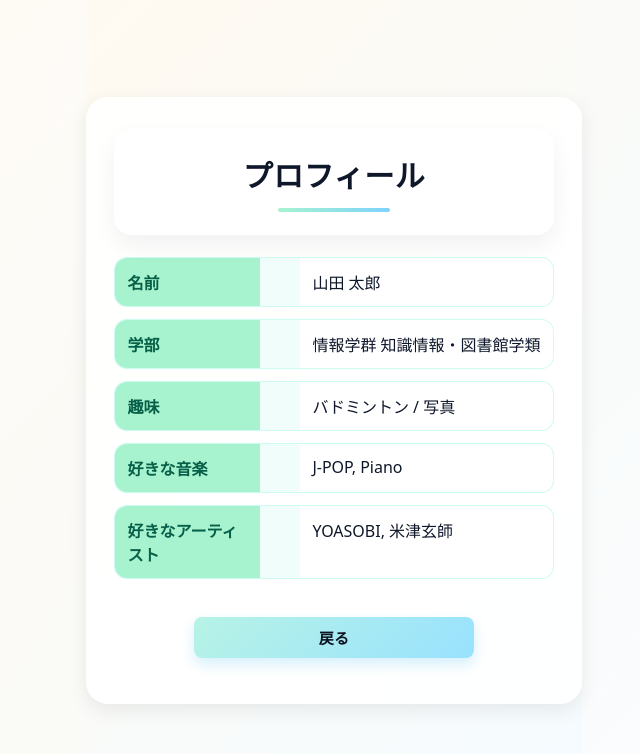
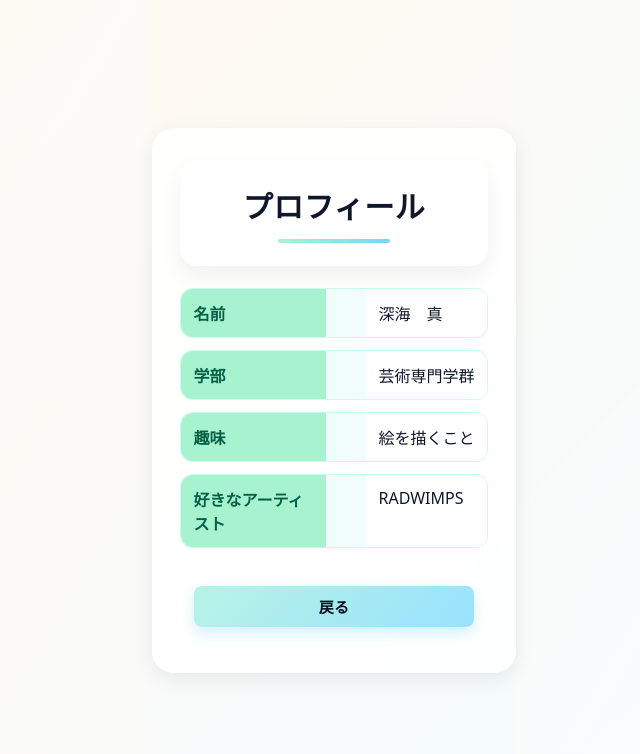
Before and after one commit to Thin9ingMan/kimino_hint, a React (Vite) app: page /profile in a window 1280 px wide. Shown: the top 754 px of the page, without its empty margins (306-946 px from the left). Built offline with nearby package versions, Linux system fonts and the light colour scheme.

Commit message:
マージの調整を行いました

```diff
--- a/src/Index.jsx
+++ b/src/Index.jsx
@@ -11,9 +11,6 @@ const Index = () => {
       <Link to="/question">
         <button>クイズへ</button>
       </Link>
-      <Link to="/profile">
-        <button>プロフィールへ</button>
-      </Link>
     </>
   );
 };
--- a/src/components/Profile.jsx
+++ b/src/components/Profile.jsx
@@ -10,23 +10,23 @@ const Profile = () => {
         <dl className="pf-table">
           <div className="pf-row">
             <dt className="pf-label">名前</dt>
-            <dd className="pf-value">山田 太郎</dd>
+            <dd className="pf-value">深海　真</dd>
           </div>
           <div className="pf-row">
             <dt className="pf-label">学部</dt>
-            <dd className="pf-value">情報学群 知識情報・図書館学類</dd>
+            <dd className="pf-value">芸術専門学群</dd>
           </div>
           <div className="pf-row">
             <dt className="pf-label">趣味</dt>
-            <dd className="pf-value">バドミントン / 写真</dd>
+            <dd className="pf-value">絵を描くこと</dd>
           </div>
-          <div className="pf-row">
+          {/* <div className="pf-row">
             <dt className="pf-label">好きな音楽</dt>
             <dd className="pf-value">J-POP, Piano</dd>
-          </div>
+          </div> */}
           <div className="pf-row">
             <dt className="pf-label">好きなアーティスト</dt>
-            <dd className="pf-value">YOASOBI, 米津玄師</dd>
+            <dd className="pf-value">RADWIMPS</dd>
           </div>
         </dl>
 
--- a/src/components/question.jsx
+++ b/src/components/question.jsx
@@ -1,5 +1,5 @@
 import { useState } from "react";
-import { useLocation, useNavigate } from "react-router-dom";
+import { Link, useLocation, useNavigate } from "react-router-dom";
 import "./Question.css";
 const Question = () => {
   const location = useLocation();
@@ -34,7 +34,7 @@ const Question = () => {
     {
       question: "好きなアーティストは誰でしょう？",
       select: ["ヨルシカ", "RADWIMPS", "YOASOBI", "吉幾三"],
-      answer: "吉幾三",
+      answer: "RADWIMPS",
     },
   ];
   console.log("確認", count);
@@ -52,10 +52,9 @@ const Question = () => {
   };
   if (count >= questions.length) {
     return (
-      <div>
-        <h1>クイズ終了</h1>
-        <p>お疲れ様でした！</p>
-      </div>
+      <Link to="/profile">
+        <button>プロフィールへ進む</button>
+      </Link>
     );
   }
   return (
```
